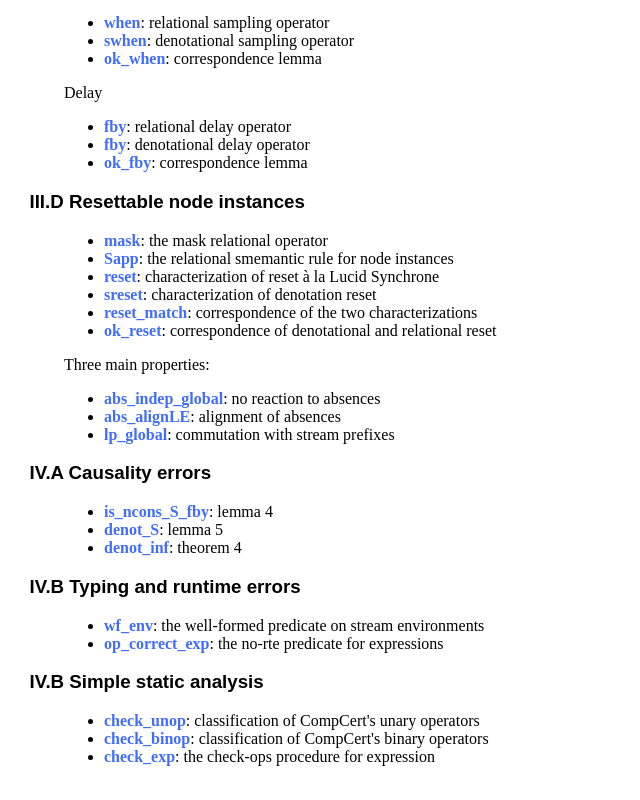
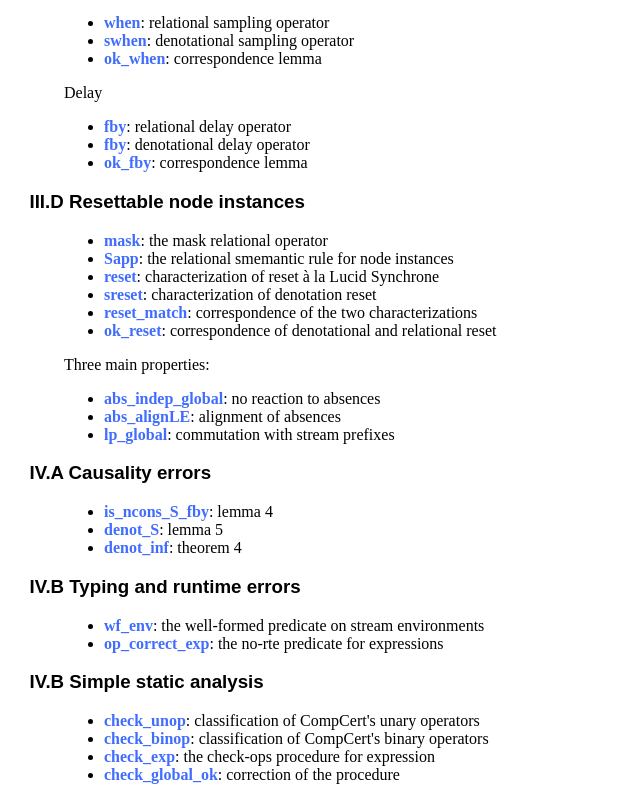
Before and after one commit to INRIA/velus, a plain HTML site: page doc/index.html in a window 1280 px wide. Shown: the part 1337-2137 px from the top of the page, without its empty margins (0-640 px from the left). Drawn offline with Linux system fonts and the light colour scheme.

Commit message:
référence à check_global_ok

```diff
--- a/doc/index.html
+++ b/doc/index.html
@@ -150,6 +150,7 @@ Three main properties:
   <li> <a href="html/Velus.ObcToClight.Interface.html#Op.check_unop">check_unop</a>: classification of CompCert's unary operators</li>
   <li> <a href="html/Velus.ObcToClight.Interface.html#Op.check_binop">check_binop</a>: classification of CompCert's binary operators</li>
   <li> <a href="html/Velus.Lustre.Denot.CheckOp.html#CHECKOP.check_exp">check_exp</a>: the check-ops procedure for expression</li>
+  <li> <a href="html/Velus.Lustre.Denot.OpErr.html#OP_ERR.check_global_ok">check_global_ok</a>: correction of the procedure</li>
 </ul>
 
 
```
